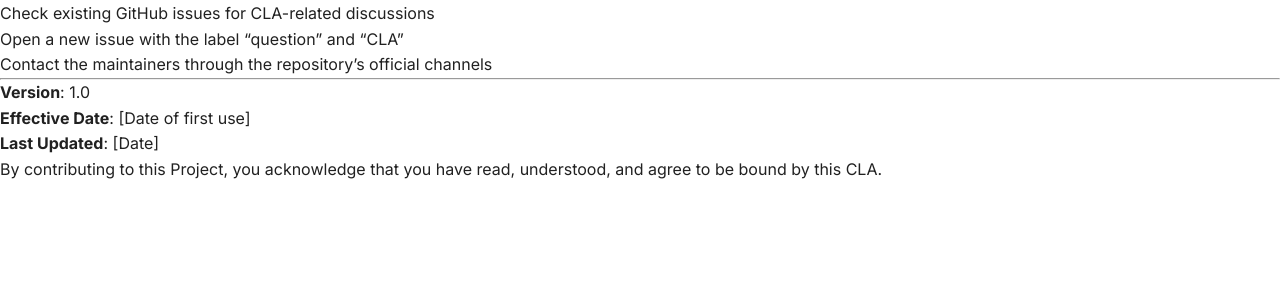
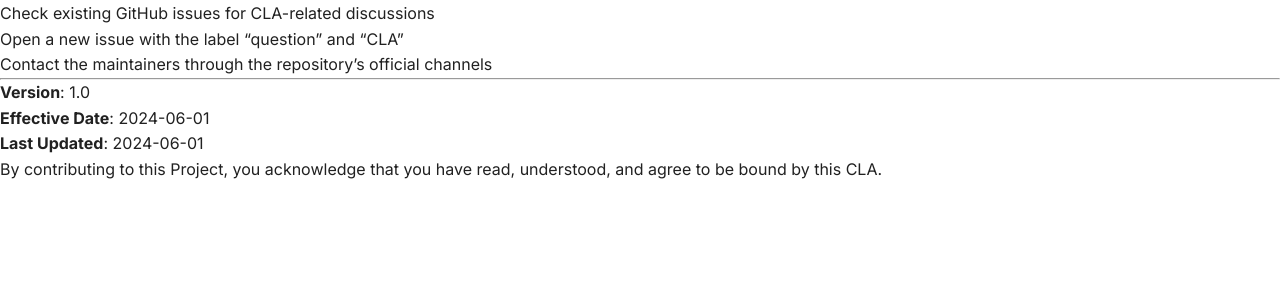
Before and after one commit to I-m-A-g-I-n-E/A-G-I, a Jekyll site: the page built from CLA.md, in a window 1280 px wide and 900 px high, scrolled down 2308 px. Shown: the part 152-452 px from the top of the window. Built offline with Jekyll 4.4.1, drawn with Linux system fonts in a browser that asks for light colours; our own code applies the rules of GitHub Pages for plain Markdown files.

Commit message:
Update CLA.md
Co-authored-by: Copilot <175728472+Copilot@users.noreply.github.com>

```diff
--- a/CLA.md
+++ b/CLA.md
@@ -115,7 +115,7 @@ If you have questions about this CLA:
 ---
 
 **Version**: 1.0
-**Effective Date**: [Date of first use]
-**Last Updated**: [Date]
+**Effective Date**: 2024-06-01
+**Last Updated**: 2024-06-01
 
 By contributing to this Project, you acknowledge that you have read, understood, and agree to be bound by this CLA.
```
